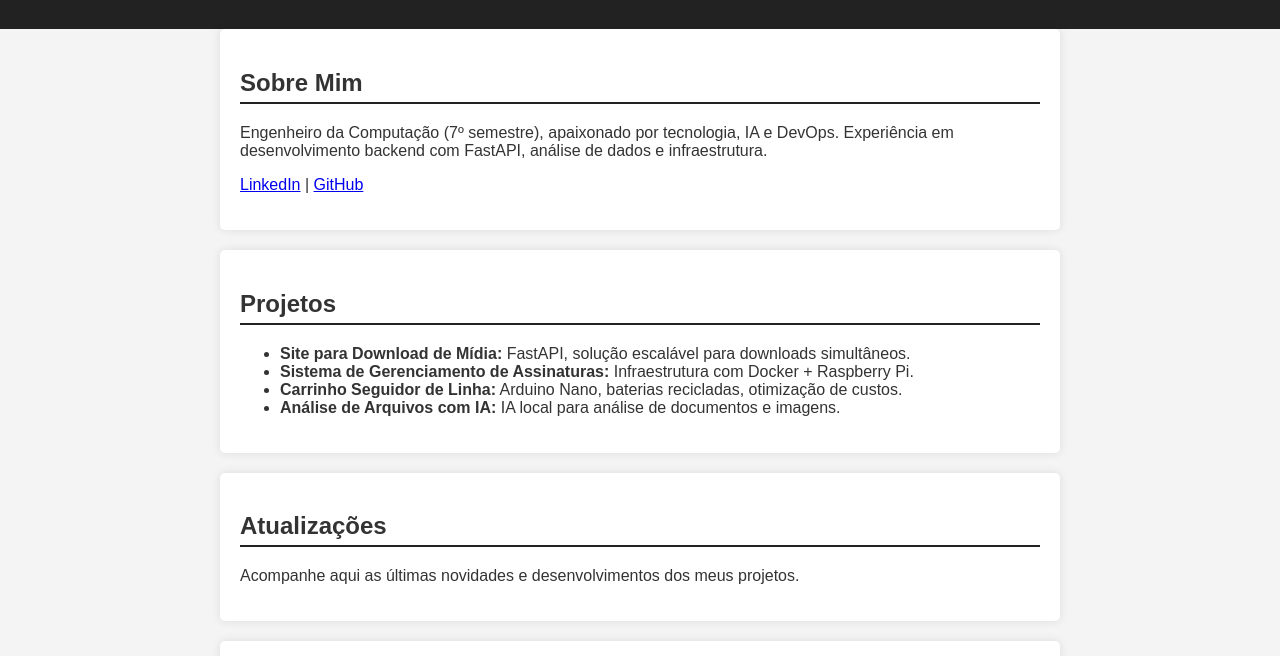
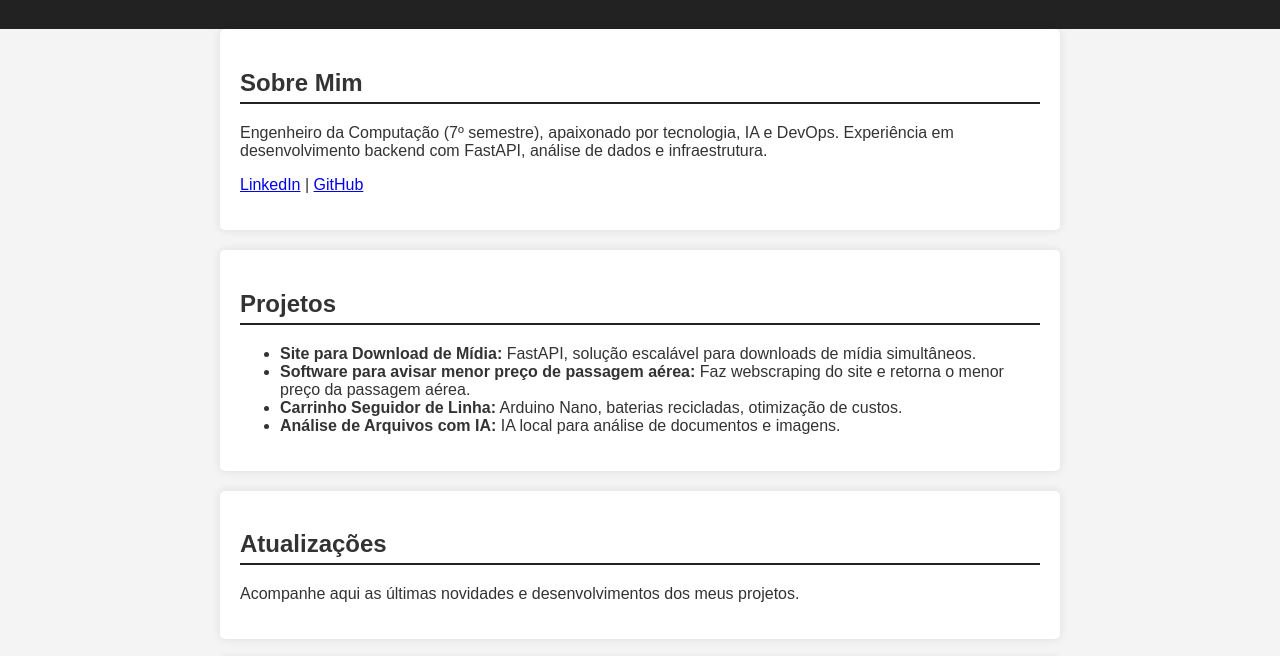
Before and after one commit to ICE3BR/Portifolio-GAQ, a plain HTML site: page index.html in a window 1280 px wide. Shown: the part 115-771 px from the top of the page. Drawn offline with Linux system fonts and the light colour scheme.

Commit message:
Update index.html

```diff
--- a/index.html
+++ b/index.html
@@ -26,8 +26,8 @@
 <section id="projetos">
     <h2>Projetos</h2>
     <ul>
-        <li><strong>Site para Download de Mídia:</strong> FastAPI, solução escalável para downloads simultâneos.</li>
-        <li><strong>Sistema de Gerenciamento de Assinaturas:</strong> Infraestrutura com Docker + Raspberry Pi.</li>
+        <li><strong>Site para Download de Mídia:</strong> FastAPI, solução escalável para downloads de mídia simultâneos.</li>
+        <li><strong>Software para avisar menor preço de passagem aérea:</strong> Faz webscraping do site e retorna o menor preço da passagem aérea.</li>
         <li><strong>Carrinho Seguidor de Linha:</strong> Arduino Nano, baterias recicladas, otimização de custos.</li>
         <li><strong>Análise de Arquivos com IA:</strong> IA local para análise de documentos e imagens.</li>
     </ul>
```
